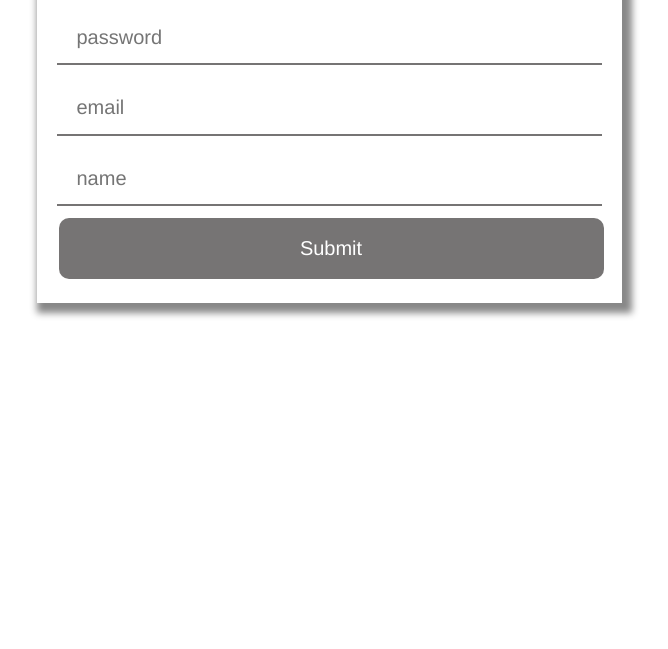
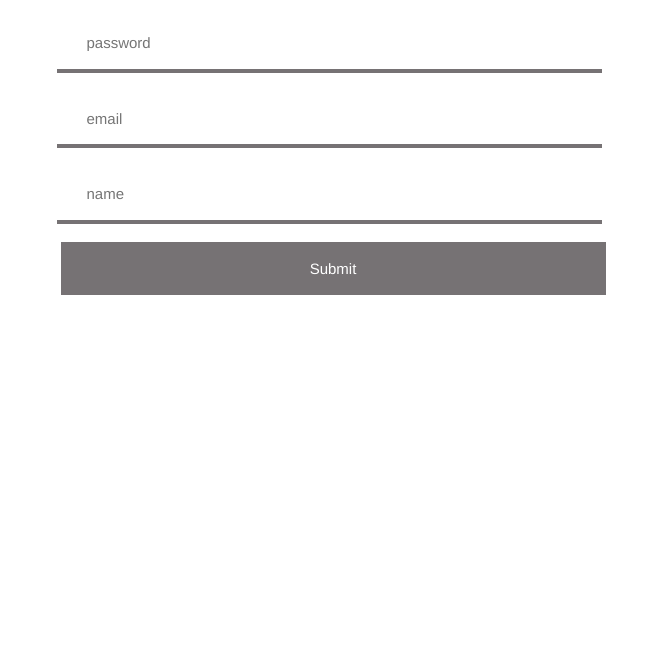
Before and after one commit to morton57/CoffeeShopApp, a website: page public/index.html in a window 1280 px wide. Shown: the part 151-800 px from the top of the page, without its empty margins (311-979 px from the left). Drawn offline with nearby package versions, Linux system fonts and the light colour scheme.

Commit message:
Update styles.css

```diff
--- a/public/styles.css
+++ b/public/styles.css
@@ -1,11 +1,10 @@
 .main {
     padding: 20px;
     font-family: 'Helvetica', serif;
-    box-shadow: 5px 5px 7px 5px #888888;
 }
 
 .main h1 {
-    font-size: 40px;
+    font-size: 30px;
     text-align: center;
     font-family: 'Helvetica', serif;
 }
@@ -13,20 +12,19 @@
 input {
     font-family: 'Helvetica', serif;
     width: 100%;
-    font-size: 20px;
-    padding: 12px 20px;
-    margin: 8px 0;
+    font-size: 15px;
+    padding: 15px 30px;
+    margin: 10px 0;
     border: none;
-    border-bottom: 2px solid #767474;
+    border-bottom: 4px solid #767274;
 }
 
 input[type=submit] {
     font-family: 'Helvetica', serif;
     width: 100%;
-    background-color: #767474;
+    background-color: #767274;
     border: none;
     color: white;
     padding: 16px 32px;
-    margin: 4px 2px;
-    border-radius: 10px;
+    margin: 8px 4px;
 }
```
